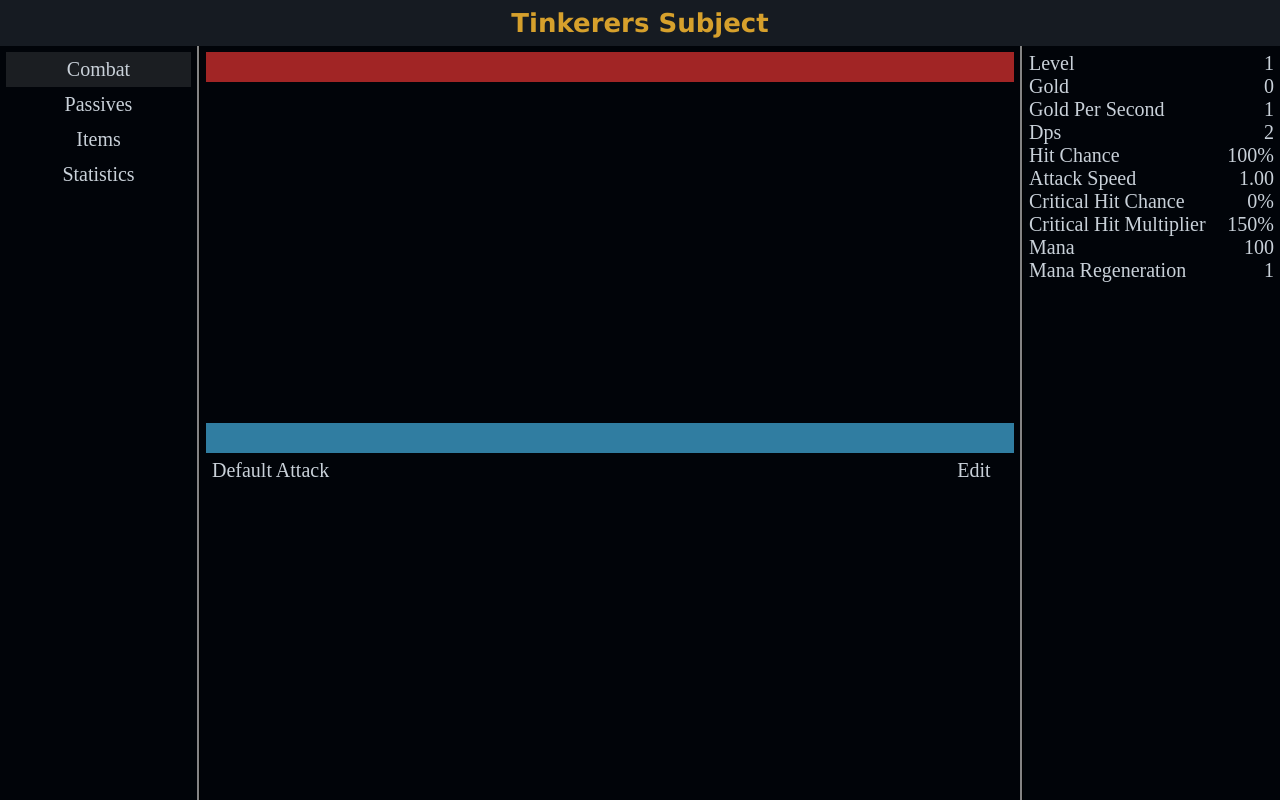
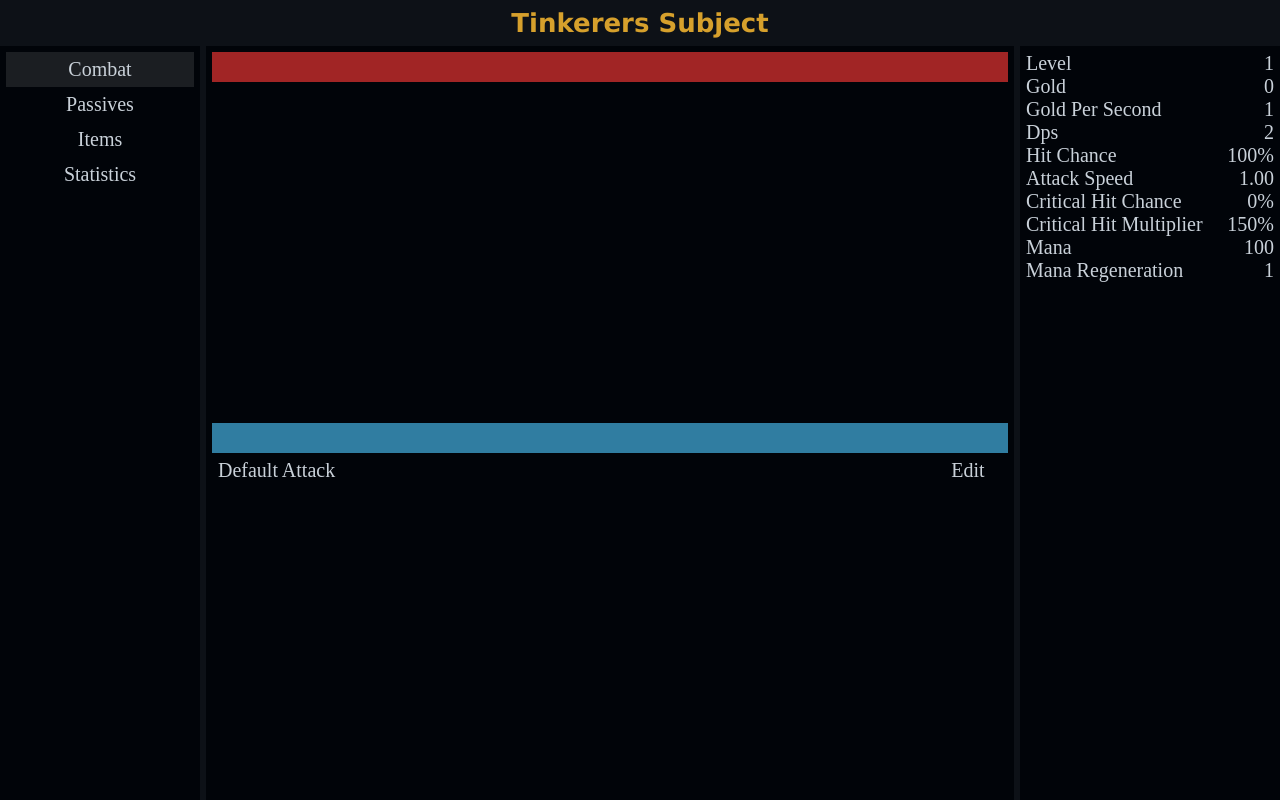
Before and after one commit to MyzBai/TinkerersSubject, a website with bundled scripts: page index.html in a window 1280 px wide. Built offline with nearby package versions, Linux system fonts and the light colour scheme.

Commit message:
small adjustment

```diff
--- a/src/styles/style.scss
+++ b/src/styles/style.scss
@@ -380,7 +380,7 @@ body > header {
     font-size: 1.3em;
     text-align: center;
     grid-column: 1/4;
-    background-color: #161b22;
+    // background-color: #161b22;
     color: #d6a02c;
     padding: $padding-container;
     font-weight: bold;
@@ -391,21 +391,15 @@ body > header {
 .p-game {
     display: grid;
     grid-template-columns: minmax(10em, auto) 1fr minmax(13em, auto);
-    background-color: $color-canvas-inset;
+    grid-gap: 0.3em;
+    background-color: $color-canvas-default;
     min-height: 0;
-
-    $color-main-border: rgb(48, 48, 48);
-    & > menu {
-        border-right: 3px ridge $color-main-border;
-    }
-    & > .s-stats {
-        border-left: 3px ridge $color-main-border;
-    }
 
     & > menu,
     .s-middle,
     & > .s-stats {
         padding: $padding-container;
+        background-color: $color-canvas-inset;
     }
 
     .s-middle {
```
